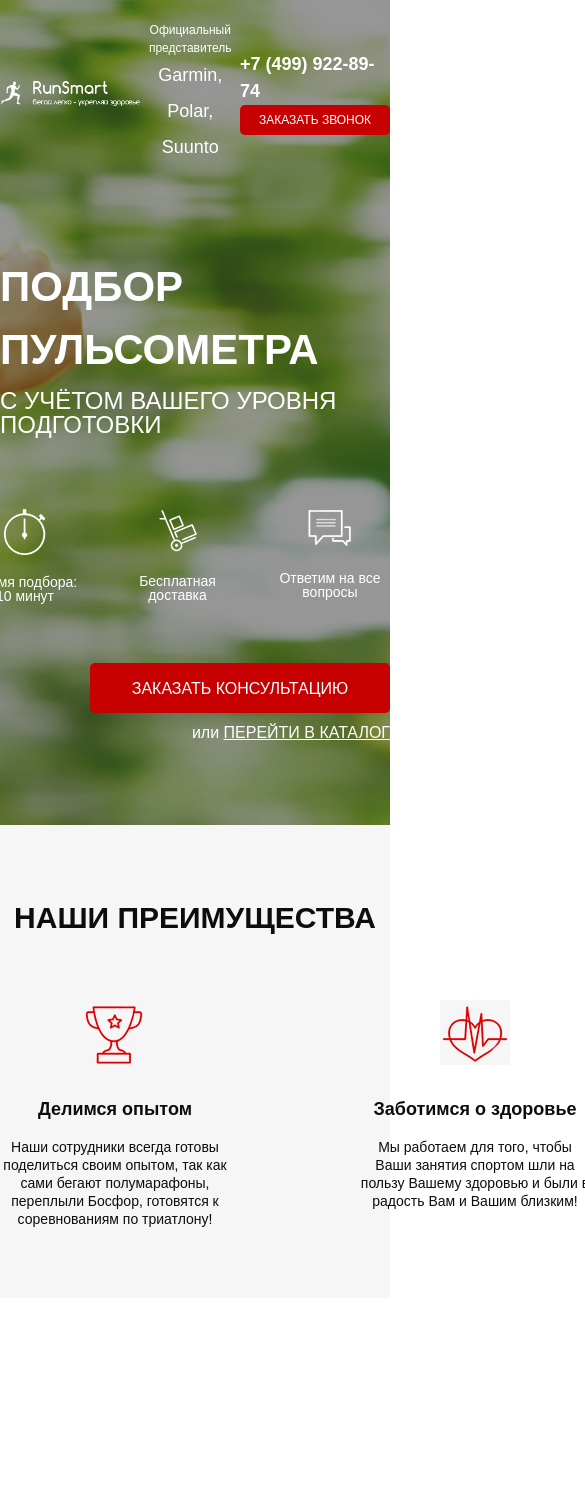
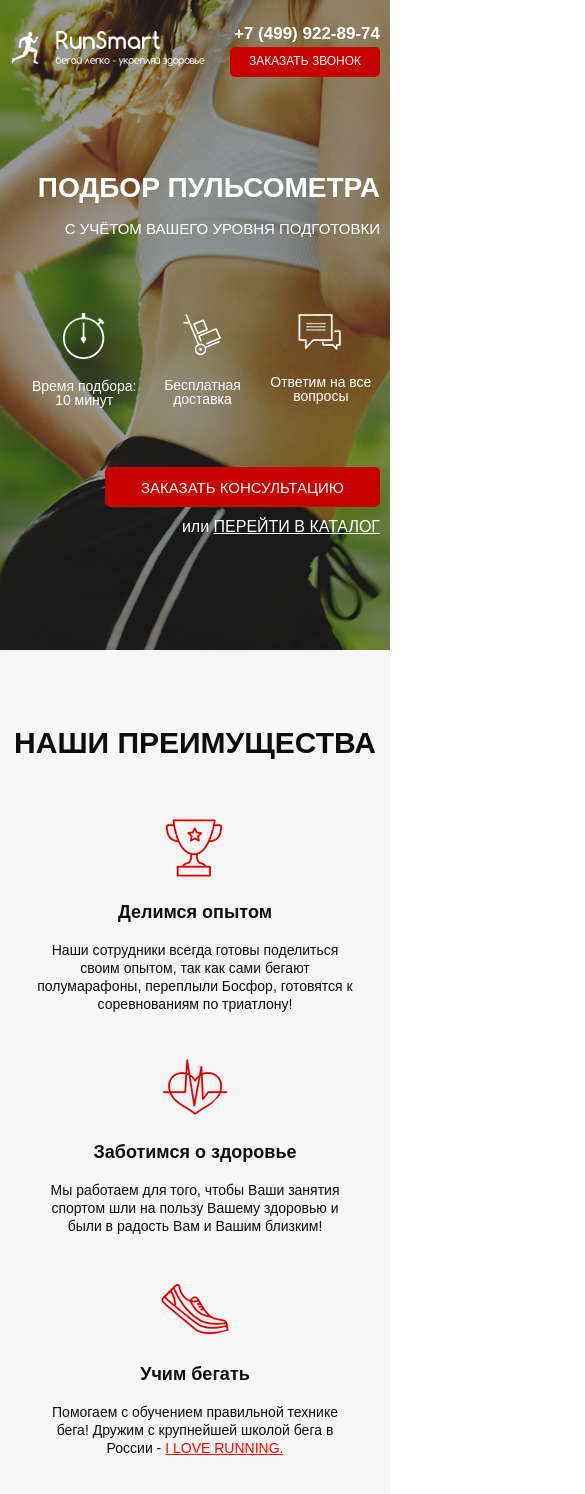
Before and after one commit to KirillLukyanov/kirilllukyanov.github.io, a website: page src/index.html in a window 390 px wide. Shown: the top 1494 px of the page, 585 px wide, since content can reach past the window. Before the commit the page ends 1298 px from the top, so only its background shows below. Drawn offline with Linux system fonts and the light colour scheme.

Commit message:
Adapted the first 2 sections

```diff
--- /dev/null
+++ b/src/sass/base/_media.scss
@@ -0,0 +1,112 @@
+@media (max-width: 768px) {
+    .container {
+        padding: 0 15px;
+    }
+
+    .header {
+        &__official {
+            display: none;
+        }
+        &__contacts {
+            margin-left: 25px;
+        }
+        &__phone {
+            font-size: 17px;
+        }
+    }
+
+    .promo {
+        background: url(../../img/bg/main_bg.jpg) -200px (center / cover) no-repeat;
+        &__header {
+            font-size: 32px;
+        }
+        &__subheader {
+            font-size: 17px;
+        }
+        &__icons {
+            width: 395px;
+        }
+    }
+
+    .button_main {
+        width: 275px;
+        height: 40px;
+        line-height: 40px;
+        font-size: 15px;
+    }
+
+    .advantages {
+        &__items {
+            flex-direction: column;
+            align-items: center;
+            margin: 0;
+        }
+        &__item {
+            width: 320px;
+            margin-top: 40px;
+            h3 {
+                margin: 25px 0 20px;
+            }
+        }
+    }
+}
+
+@media (max-width: 425px) {
+
+    .container {
+        padding: 0 10px;
+    }
+
+    .promo {
+        &__header {
+            font-size: 28px;
+        }
+        &__subheader {
+            font-size: 15px;
+        }
+        &__icons {
+            width: 355px;
+        }
+    }
+}
+
+@media (max-width: 375px) {
+    .header {
+        flex-direction: column;
+        &__contacts {
+            margin: 10px 0 0;
+            align-self: flex-end;
+        }
+    }
+
+    .promo {
+        &__wrapper {
+            align-items: center;
+        }
+        &__header {
+            font-size: 24px;
+        }
+        &__subheader {
+            font-size: 14px;
+        }
+        &__icons {
+            margin: 0;
+            flex-direction: column;
+            align-items: center;
+            width: auto;
+        }
+        &__icon {
+            margin-top: 40px;
+            width: 170px;
+        }
+    }
+
+    .advantages {
+        &__header {
+            font-size: 24px;
+        }
+        &__item {
+            width: 230px;
+        }
+    }
+}
--- a/src/sass/blocks/_advantages.scss
+++ b/src/sass/blocks/_advantages.scss
@@ -9,7 +9,7 @@
         text-align: center;
     }
     &__items {
-        min-width: 950px;
+        max-width: 950px;
         margin-top: 60px;
         display: flex;
         justify-content: space-between;
--- a/src/sass/style.scss
+++ b/src/sass/style.scss
@@ -1,12 +1,14 @@
 @import 'base/variables';
 @import 'base/mixins';
+
 
 * {
     font-family: 'Museo Sans Cyril', sans-serif;
 }
 
 .container {
-    max-width: 950px;
+    max-width: 1024px;
+    padding: 0 37px;
     margin: 0 auto;
 }
 
@@ -14,3 +16,5 @@
 @import 'blocks/header';
 @import 'blocks/buttons';
 @import 'blocks/advantages';
+
+@import 'base/media';
```
Also changed, not shown: src/css/style.min.css.
